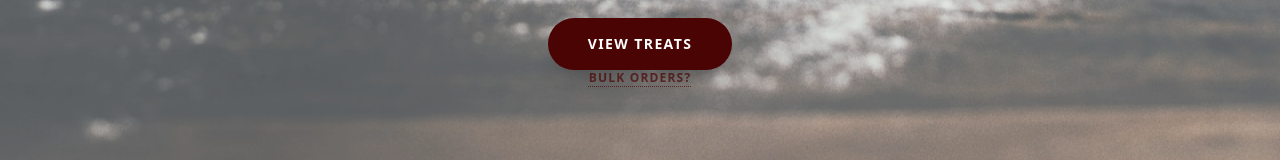
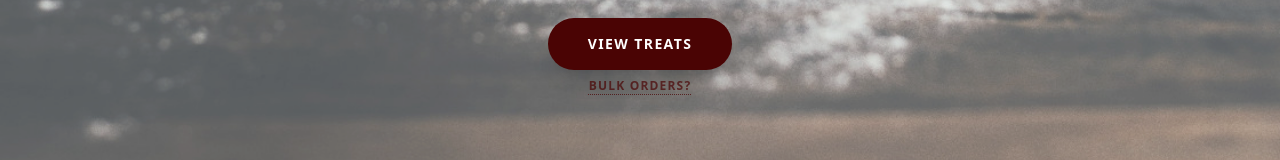
Before and after one commit to Imani-Treats/imani-treats, a Next.js app: page / in a window 1280 px wide. Shown: the part 517-677 px from the top of the page. Built offline with nearby package versions, Linux system fonts and the light colour scheme.

Commit message:
Feat: bulk order modal

```diff
--- a/src/features/home/Hero.tsx
+++ b/src/features/home/Hero.tsx
@@ -90,7 +90,7 @@ export default function Hero() {
         </Link>
         <button
               onClick={() => setIsBulkOpen(true)}
-              className="text-xs font-bold uppercase tracking-widest text-primary/70 hover:text-primary underline decoration-dotted underline-offset-4 hover:scale-105 transition-all">
+              className="text-xs font-bold uppercase tracking-widest text-primary/70 hover:text-primary underline decoration-dotted underline-offset-4 hover:scale-105 transition-all mt-2">
               Bulk Orders?
         </button>
 
```
